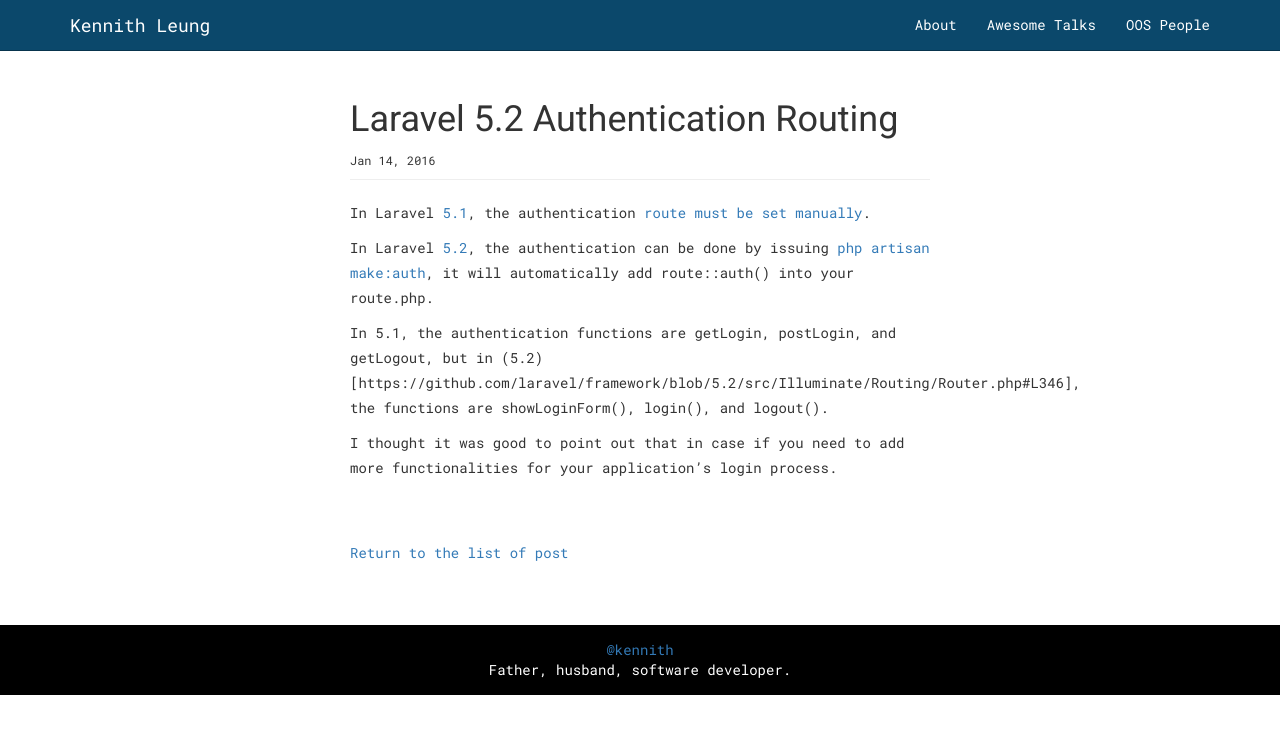
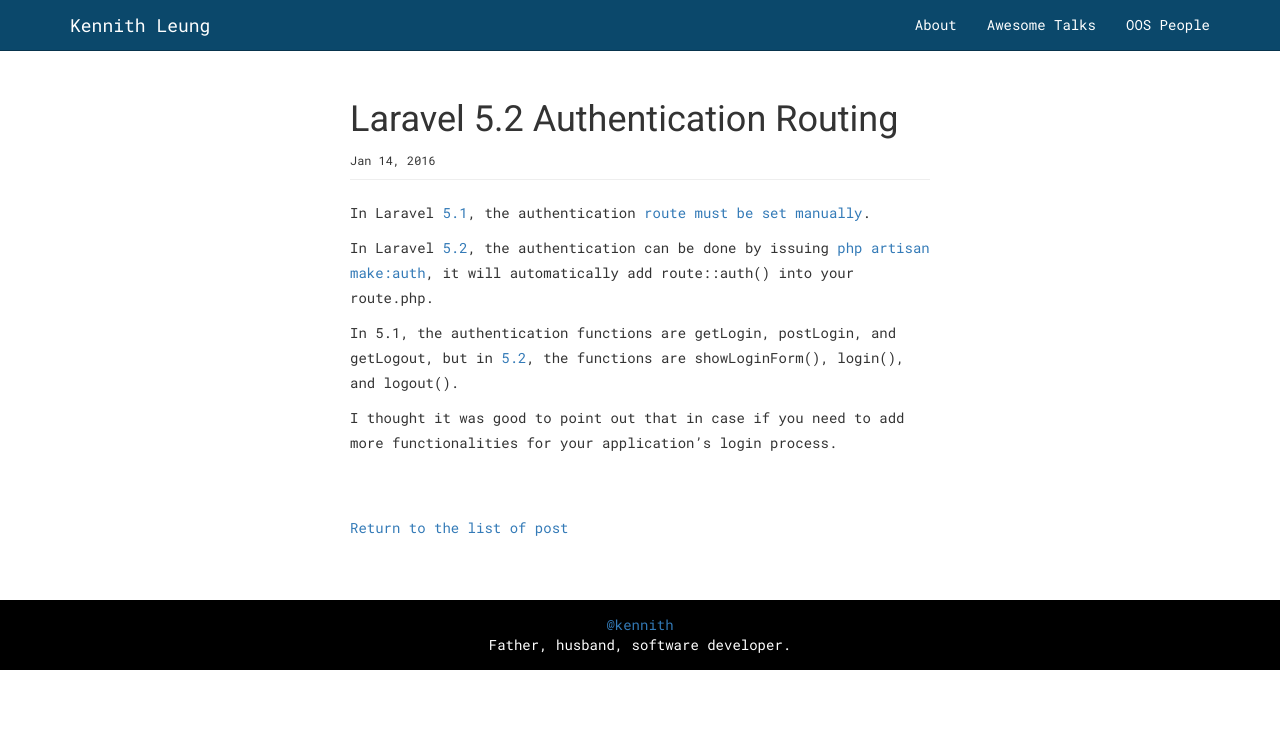
Before and after one commit to kennith/kennith.github.io, a Jekyll site: the page built from _posts/2016-01-14-laravel-5-2-authentication.markdown, in a window 1280 px wide. Shown: the top 734 px of the page. Built offline with Jekyll 4.4.1, drawn with Linux system fonts in a browser that asks for light colours.

Commit message:
Fix linkage

```diff
--- a/_posts/2016-01-14-laravel-5-2-authentication.markdown
+++ b/_posts/2016-01-14-laravel-5-2-authentication.markdown
@@ -9,6 +9,6 @@
 
 In Laravel [5.2](https://laravel.com/docs/5.2/authentication), the authentication can be done by issuing [php artisan make:auth](https://laravel.com/docs/5.2/authentication#included-routing), it will automatically add route::auth() into your route.php.
 
-In 5.1, the authentication functions are getLogin, postLogin, and getLogout, but in (5.2)[https://github.com/laravel/framework/blob/5.2/src/Illuminate/Routing/Router.php#L346], the functions are showLoginForm(), login(), and logout().
+In 5.1, the authentication functions are getLogin, postLogin, and getLogout, but in [5.2](https://github.com/laravel/framework/blob/5.2/src/Illuminate/Routing/Router.php#L346), the functions are showLoginForm(), login(), and logout().
 
 I thought it was good to point out that in case if you need to add more functionalities for your application's login process.
```
